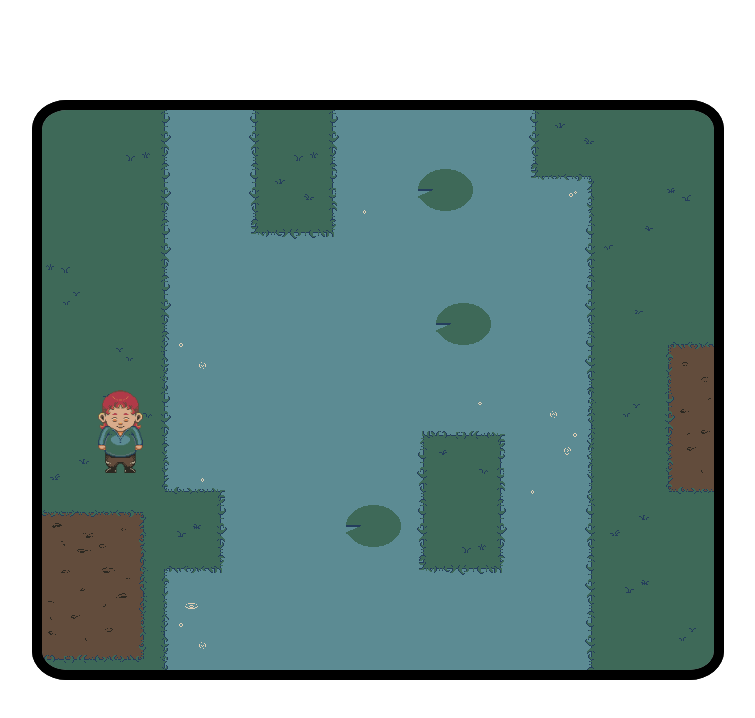
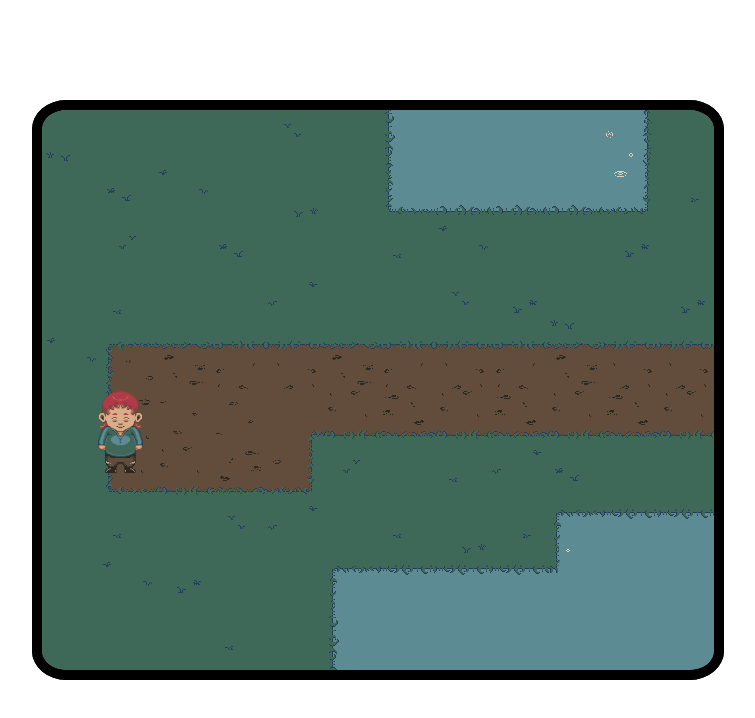
Before and after one commit to sadokael/RpgJs, a plain HTML site: page Index.html in a window 1280 px wide. Shown: the whole page, without its empty margins (168-923 px from the left). Drawn offline with nearby package versions, Linux system fonts and the light colour scheme.

Commit message:
Update Index.html

```diff
--- a/Index.html
+++ b/Index.html
@@ -33,9 +33,9 @@
 const scale = 0.8;
 
 //largura/altura da sprite
-//final = w: 38 h: 32x2
+//final = w: 56 h: 56x2
 const width = 56;
-const height = 104;
+const height = 112;
 
 //jQuery para o texto
 //https://css-tricks.com/snippets/css/typewriter-effect/
@@ -48,10 +48,10 @@ const tileSize = 56;
 const scaledWidth = scale * width;
 const scaledHeight = scale * height;
 
-//pixeis que a sprite viaja
+//pixeis que a sprite viaja p/frame
 const moveSpeed = 2;
 
-//ciclo com as linhas na spriteSheet
+//ciclo com as colunas na spriteSheet
 const cycleLoop = [0, 1, 0, 1];
 
 //quantidade de frames por draw
@@ -59,7 +59,7 @@ const frameLimit = 12;
 
 //Enums:
 
-//direções
+//direções - Rows na SpriteSheet
 const directions = {
    up: 2,
    down: 0,
@@ -108,7 +108,9 @@ let timeoutTime = 4500;
 let currentDirection = directions.down;
 
 //Declarado de início, para não "actualizar"
+//hasInteracted para não disparar interact várias vezes(grace time)
 let hasInteracted = false;
+//waitInteract bloqueia todo o movement while interacting
 let waitInteract = false;
 
 
@@ -121,19 +123,25 @@ let keyPresses = {};
 // 															 *
 //************************************************************
 
+//image do mapa
 let map = new Image();
-map.src = 'SpriteSheet/testeFolha.png';
 
 //id que define map src, fore src, mapbounds, e tudo mais
 let mapId = 0;
 
+//arrays com os bounds p/mapa, são declarados no setBounds
 let mapBounds ={};
 
+//arrays com as passagens p/mapa, são declarados no setPassages
 let mapPassages ={};
 
+//arrays com os interacts p/mapa, são declarados no setInteract
 let mapInteracts ={};
 
+//image do foreground
 let fore = new Image();
+
+//textbox
 let text = new Image();
 text.src = 'SpriteSheet/textBoxTeste.png';
 
@@ -150,7 +158,7 @@ let ctxtext = textBox.getContext('2d');
 let canvas = document.getElementById('background');
 let ctx = canvas.getContext('2d');
 
-//esta está só de kickstart, depois sai
+//esta está só de kickstart, depois sai (?)
 map.onload = function(){
 	fillCanvas(map);
 }
@@ -158,10 +166,12 @@ map.onload = function(){
 //Personagem
 let img = new Image();
 
-//nenufar
+//nenufar, src set no init, porque não muda
 let folha = new Image();
 folha.src= 'SpriteSheet/nenufar.png';
 
+//array de arrays com as folhas
+//objeto de arrays complicava no acesso
 var folhasPos = new Array();
 //para cada, [posX, posY, folhaId(== index no folhasPos), mapa]
 folhasPos[0] = new Array(tileSize*10, tileSize, 0, 5);
@@ -172,14 +182,15 @@ folhasPos[4] = new Array(tileSize*5, tileSize*0, 4, 8);
 folhasPos[5] = new Array(tileSize*7, tileSize*2, 5, 8);
 folhasPos[6] = new Array(tileSize*6, tileSize*7, 6, 8);
 
+//não-folha, para não prender o move
+let currFolhaId=-1;
 
-let currFolhaId=-1; //não-folha
-
+//check se prende o move á folha ou não
 let isInFolha=false;
 
 //innit aos src
 //************************************
-setMapId(8); //Começa no 1
+setMapId(1); //Começa no 1
 //************************************
 
 //************************************************************
@@ -188,7 +199,7 @@ setMapId(8); //Começa no 1
 // 															 *
 //************************************************************
 
-//primeiro fill, á partida sai na versão final
+//primeiro fill, á partida sai na versão final (?)
 function fillCanvas(map){
 		ctx.drawImage(map,0,0);
 }
@@ -324,7 +335,7 @@ function setMapBounds(mapId){
 		//nomes todos boundX, para não ficarem artefactos
 		//tileSize*0 e *1 só para manter a formatação
 		//bounds vazios para não ficar para outros mapas
-		//mapa 6,7,8 com bounds top/bottom, por causa das folhas
+		//mapa 6,7,8 com bounds top/bottom, por causa das folhas (bound5,6)
 		//mapa 4 não tem bounds (WOOOOOOO)
 
 		case 1:
@@ -465,6 +476,7 @@ function step(){
 
 	if(!isInFolha)
 	{
+		//graceTime é smoke&mirrors
 		graceTime++;
 	}
 	//se estiver na folha, quer mexa quer não, a posição dela é
@@ -491,9 +503,6 @@ function step(){
    		moveCharacter(moveSpeed, 0, directions.right);
    		hasMoved = true;
   	}
-
-
-
 
   	//hasInteracted é declarada no start-up, para não "actualizar"
   	//em cada step
@@ -532,13 +541,10 @@ function step(){
 		currentLoopIndex = 0;
 
 	}
-	}
-
+	} //fim do (!waitInteract)
 
 	//corre sempre a moveFolha, o check por mapId está dentro da func
 	moveFolha(moveSpeed+1);
-
-
 
 	//desenha tudo
 	//						        	Este 0 passa a CurrentDirection (Y na SpriteSheet)
```
